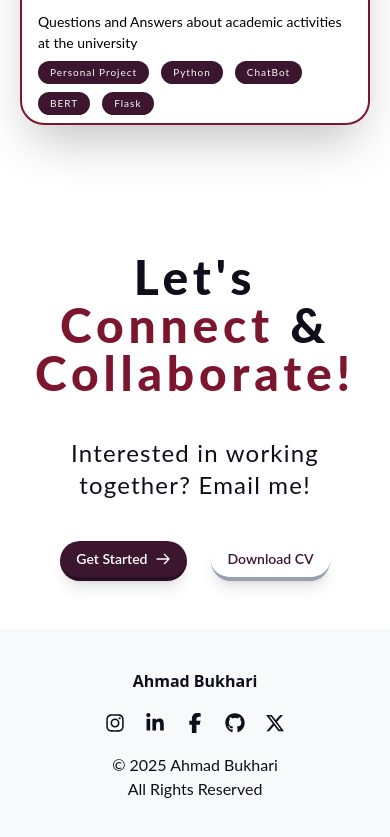
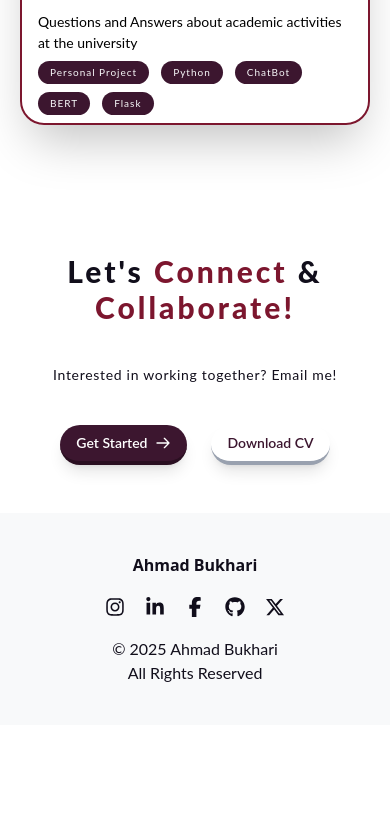
Before and after one commit to arydotme/portofolio-ahmad-bukhari, a Vue app: page / in a window 390 px wide. Shown: the part 3391-4228 px from the top of the page. After the commit the page ends 4116 px from the top, so only its background shows below. Built offline with nearby package versions, Linux system fonts and the light colour scheme.

Commit message:
Update md display Footer.Vue

```diff
--- a/src/components/Footer.vue
+++ b/src/components/Footer.vue
@@ -2,18 +2,18 @@
 
 <template>
   <main class="bg-white dark:bg-dark-purple transition-colors duration-300 h-full py-10">
-    <div class="text-center mx-5 2xl:mx-100">
-      <footer class="text-5xl tracking-widest font-extrabold font-lato">
+    <div class="text-center mx-5 md:mx-25 2xl:mx-100">
+      <footer class="text-3xl md:text-5xl tracking-widest font-extrabold font-lato">
         <span class="text-rich-black dark:text-smoke">Let's</span>
         <span class="text-claret"> Connect</span>
         <span class="text-rich-black dark:text-smoke"> &</span> <br />
         <span class="text-claret"> Collaborate!</span>
       </footer>
-      <h1 class="text-2xl py-10 text-rich-black dark:text-smoke font-lato -tracking-tighter">Interested in working together? Email me!</h1>
+      <h1 class="text-sm md:text-2xl py-10 text-rich-black dark:text-smoke font-lato -tracking-tighter">Interested in working together? Email me!</h1>
       <div class="flex h-12 justify-center gap-x-6 dark:text-white">
         <a
           class="group flex h-min items-center disabled:opacity-50 disabled:hover:opacity-50 hover:opacity-95 justify-center ring-none rounded-full shadow-lg font-semibold py-2 px-4 font-dm focus:outline-none focus-visible:outline-2 focus-visible:outline-offset-2 bg-dark-purple-2 border-b-dark-maroon disabled:border-0 disabled:text-white ring-white text-white border-b-4 hover:border-0 active:border-0 hover:text-gray-100 active:bg-claret active:text-smoke text-sm sm:text-base font-lato"
-          href=""
+          href="mailto:ahmadbukhari100703@gmail.com"
         >
           Get Started
           <svg class="w-4 ml-2" fill="none" stroke="currentColor" stroke-linecap="round" stroke-linejoin="round" stroke-width="2" viewBox="0 0 24 24">
@@ -22,7 +22,7 @@
         </a>
         <a
           class="group flex h-min items-center disabled:opacity-50 disabled:hover:opacity-50 hover:opacity-95 justify-center ring-none rounded-full shadow-lg font-semibold py-2 px-4 font-dm focus:outline-none focus-visible:outline-2 focus-visible:outline-offset-2 bg-light border-b-gray-400 disabled:border-0 disabled:text-white ring-white text-dark-purple-2 border-b-4 hover:border-0 active:border-0 hover:text-dark-purple active:bg-claret active:text-smoke text-sm sm:text-base font-lato"
-          href=""
+          href="/src/assets/resume-ahmad-bukhari.pdf"
         >
           <span class="">Download CV</span>
         </a>
```
